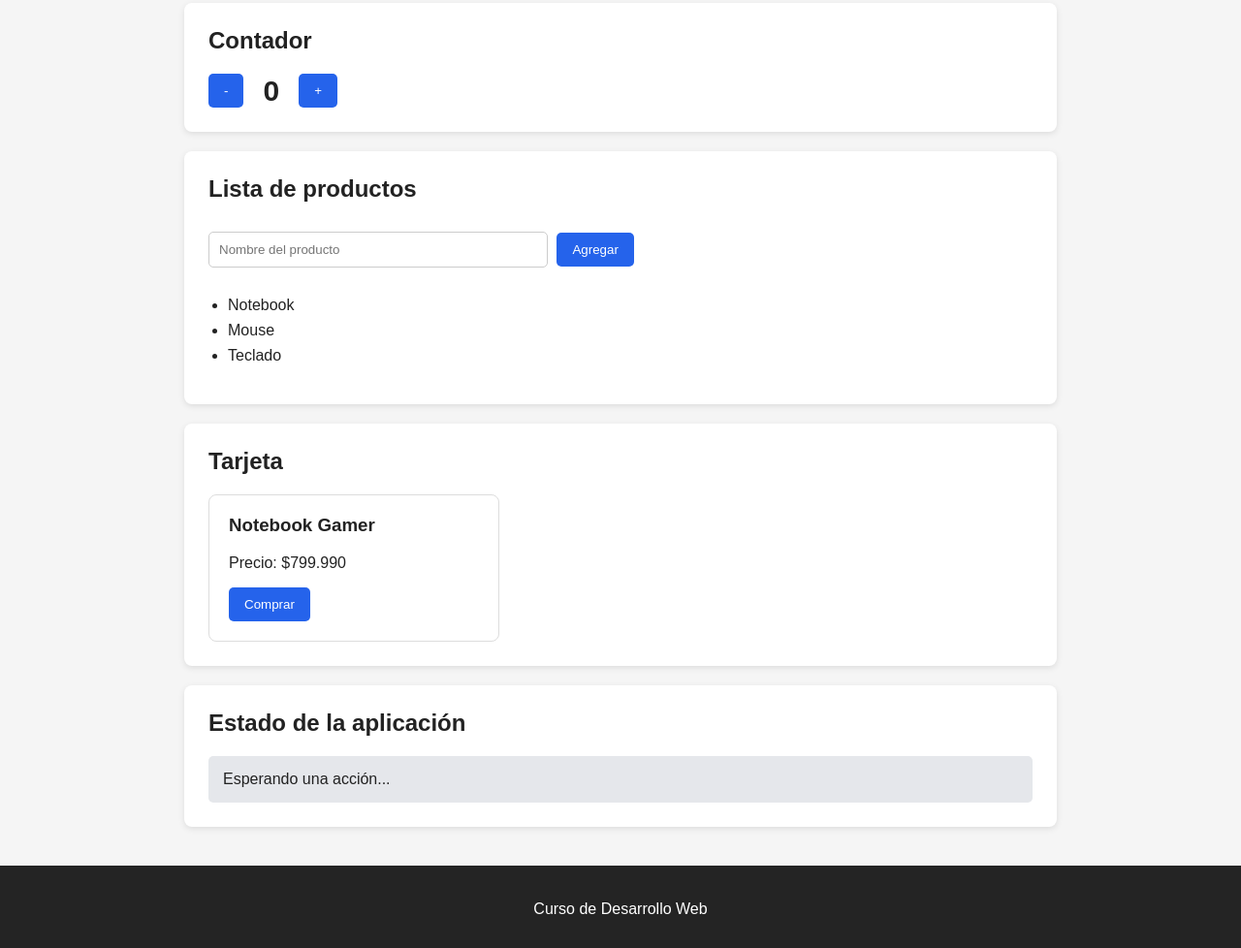
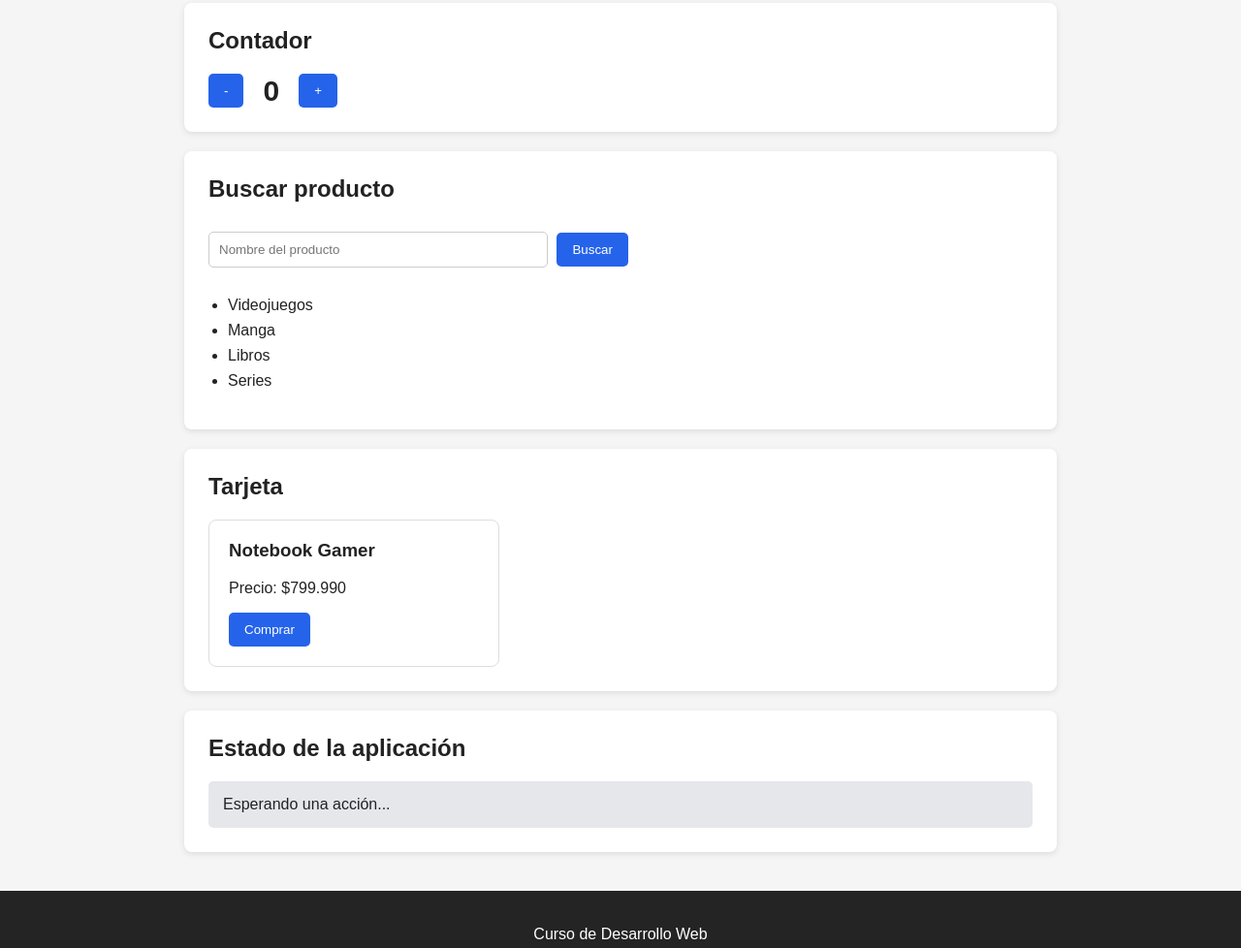
Before and after one commit to KETYM/Hobic, a plain HTML site: page index.html in a window 1280 px wide. Shown: the part 767-1745 px from the top of the page at 97% size. Drawn offline with Linux system fonts and the light colour scheme.

Commit message:
Modificacion de los nobres de la lista y boton

```diff
--- a/index.html
+++ b/index.html
@@ -75,7 +75,7 @@
         <!-- SECCIÓN 4 -->
         <section class="contenedor">
 
-            <h2>Lista de productos</h2>
+            <h2>Buscar producto</h2>
 
             <div class="form-producto">
 
@@ -85,17 +85,19 @@
                     placeholder="Nombre del producto"
                 >
 
-                <button id="btn-agregar">
-                    Agregar
+                <button id="btn-buscar">
+                    Buscar
                 </button>
 
             </div>
 
             <ul id="lista-productos">
 
-                <li>Notebook</li>
-                <li>Mouse</li>
-                <li>Teclado</li>
+                <li>Videojuegos</li>
+                <li>Manga</li>
+                <li>Libros</li>
+                <li>Series</li>
+
 
             </ul>
 
```
